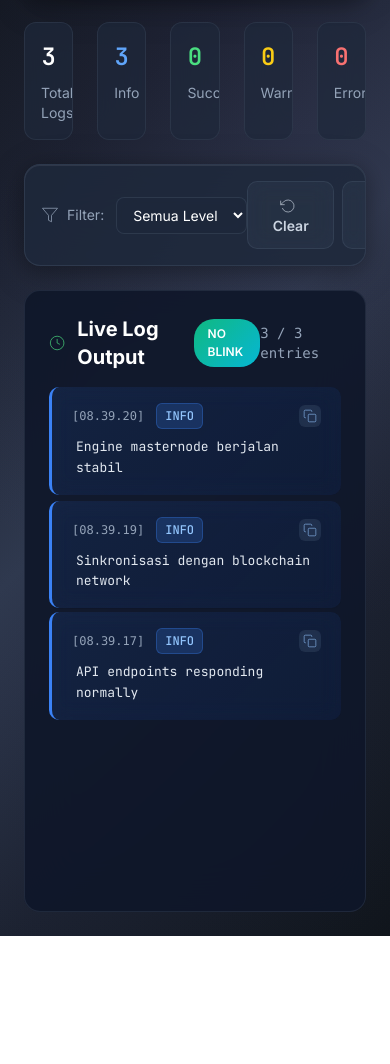
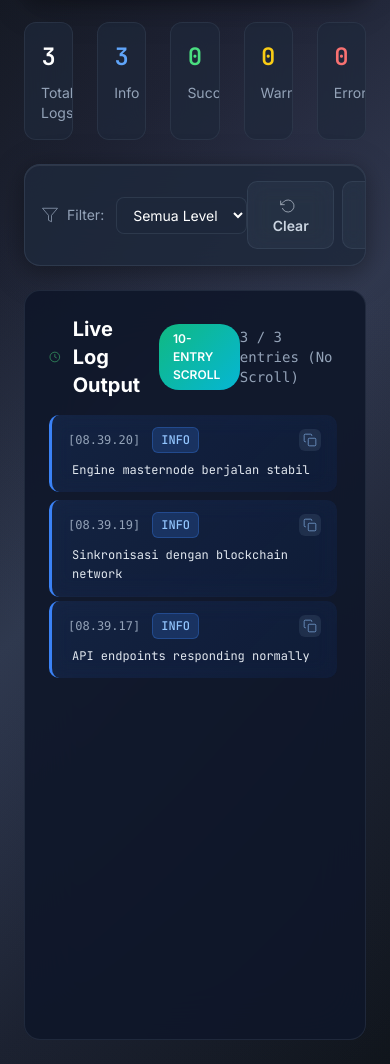
Before and after one commit to bossyee34-maker/log-output, a plain HTML site: page index.html in a window 390 px wide. Shown: the part 147-1211 px from the top of the page. Before the commit the page ends 1083 px from the top, so only its background shows below. Drawn offline with nearby package versions, Linux system fonts and the light colour scheme.

Commit message:
Update index.html

```diff
--- a/index.html
+++ b/index.html
@@ -3,7 +3,7 @@
 <head>
     <meta charset="UTF-8">
     <meta name="viewport" content="width=device-width, initial-scale=1.0">
-    <title>Log Engine Masternode - No Blink Edition</title>
+    <title>Log Engine Masternode - Scroll Fix Edition</title>
     <script src="https://cdn.tailwindcss.com"></script>
     <style>
         /* Clean Fonts */
@@ -23,7 +23,6 @@
         /* Static Background - NO ANIMATION */
         .clean-bg {
             background: linear-gradient(135deg, #0f1419 0%, #1a202c 25%, #2d3748 50%, #1a202c 75%, #0f1419 100%);
-            /* REMOVED: background-size and animation */
             min-height: 100vh;
             color: white;
             position: relative;
@@ -41,8 +40,6 @@
                 radial-gradient(circle at 75% 25%, rgba(139, 92, 246, 0.05) 0%, transparent 60%);
             pointer-events: none;
         }
-
-        /* REMOVED: @keyframes veryGentleShift animation */
 
         /* Static Gradient Text - NO ANIMATION */
         .clean-text {
@@ -70,8 +67,6 @@
                 0 8px 40px rgba(0, 0, 0, 0.15),
                 inset 0 1px 0 rgba(255, 255, 255, 0.08);
         }
-
-        /* REMOVED: ::before pseudo-element with border animation */
 
         .clean-card:hover {
             transform: translateY(-3px) scale(1.01);
@@ -152,8 +147,6 @@
             backdrop-filter: blur(10px);
         }
 
-        /* REMOVED: ::before pseudo-element with shimmer animation */
-
         .btn-danger {
             background: linear-gradient(135deg, #ef4444, #dc2626);
             color: white;
@@ -226,24 +219,37 @@
             position: relative;
         }
 
+        /* UPDATED: Log Container Height - Untuk menampung 10 entries sebelum scroll */
+        .log-display-container {
+            /* Kalkulasi: setiap log entry sekitar ~80px, jadi 10 entries = ~800px + padding */
+            height: 850px;
+            overflow-y: auto;
+            padding-right: 4px; /* Space for scrollbar */
+        }
+
+        /* Fallback untuk mobile - kurangi height */
+        @media (max-width: 768px) {
+            .log-display-container {
+                height: 600px;
+            }
+        }
+
         /* Static Log Entries - NO BLINKING ANIMATIONS */
         .clean-log-entry {
             padding: 16px 20px;
-            margin-bottom: 6px;
+            margin-bottom: 8px; /* Slightly increased spacing */
             border-radius: 10px;
             border-left: 3px solid;
             position: relative;
             backdrop-filter: blur(10px);
             transition: all 0.4s cubic-bezier(0.25, 0.46, 0.45, 0.94);
-            /* REMOVED: animation: smoothSlideIn */
             font-family: 'JetBrains Mono', monospace;
             font-size: 13px;
-            /* Start with full opacity - no fade in */
             opacity: 1;
             transform: translateX(0) scale(1);
+            /* Estimasi tinggi: padding (32px) + content (~40px) + margin (8px) = ~80px */
+            min-height: 70px;
         }
-
-        /* REMOVED: @keyframes smoothSlideIn */
 
         .clean-log-entry:hover {
             transform: translateX(6px) scale(1.005);
@@ -274,24 +280,27 @@
             color: #fca5a5;
         }
 
-        /* Static Scrollbar */
+        /* Enhanced Scrollbar for better UX */
         .clean-scrollbar::-webkit-scrollbar {
-            width: 8px;
+            width: 12px;
         }
 
         .clean-scrollbar::-webkit-scrollbar-track {
-            background: rgba(30, 41, 59, 0.3);
-            border-radius: 4px;
+            background: rgba(30, 41, 59, 0.4);
+            border-radius: 6px;
+            margin: 4px;
         }
 
         .clean-scrollbar::-webkit-scrollbar-thumb {
             background: linear-gradient(180deg, #6366f1, #8b5cf6);
-            border-radius: 4px;
+            border-radius: 6px;
             transition: background 0.3s ease;
+            border: 2px solid rgba(30, 41, 59, 0.4);
         }
 
         .clean-scrollbar::-webkit-scrollbar-thumb:hover {
-            background: linear-gradient(180deg, #8b5cf6, #6366f1);
+            background: linear-gradient(180deg, #8b5cf6, #a855f7);
+            border: 2px solid rgba(30, 41, 59, 0.2);
         }
 
         /* Static Select */
@@ -344,7 +353,6 @@
             background: #10b981;
             display: inline-block;
             margin-right: 8px;
-            /* REMOVED: ALL animations and keyframes */
         }
 
         .status-indicator.inactive {
@@ -356,7 +364,6 @@
             display: inline-block;
             color: #10b981;
             font-weight: 500;
-            /* REMOVED: ALL animations */
         }
 
         /* Responsive Design */
@@ -380,6 +387,12 @@
 
             .stat-number {
                 font-size: 1.5rem;
+            }
+
+            .clean-log-entry {
+                padding: 12px 16px;
+                font-size: 12px;
+                min-height: 60px;
             }
         }
 
@@ -430,7 +443,7 @@
                         Log Engine Masternode
                     </h1>
                     <span class="clean-badge badge-clean text-xs">
-                        NO BLINK
+                        SCROLL FIX
                     </span>
                 </div>
                 <div class="flex items-center space-x-3">
@@ -513,7 +526,7 @@
                 </div>
             </div>
 
-            <!-- Static Log Display Container - NO BLINKING -->
+            <!-- UPDATED: Log Display Container with Enhanced Height for 10 Entries -->
             <div class="log-container">
                 <div class="p-6">
                     <div class="flex items-center justify-between mb-4">
@@ -524,7 +537,7 @@
                             </svg>
                             <h3 class="text-xl font-bold text-white">Live Log Output</h3>
                             <div class="clean-badge" style="background: linear-gradient(135deg, #10b981, #06b6d4); color: white;">
-                                NO BLINK
+                                10-ENTRY SCROLL
                             </div>
                         </div>
                         <div id="logCounter" class="text-sm text-slate-400 font-mono">
@@ -532,10 +545,11 @@
                         </div>
                     </div>
 
-                    <div id="logContainer" class="clean-scrollbar space-y-1" style="height: 500px; overflow-y: auto;">
+                    <!-- UPDATED: Enhanced log container height -->
+                    <div id="logContainer" class="clean-scrollbar log-display-container space-y-1">
                         <div id="emptyState" class="text-slate-400 text-center py-12">
                             <div class="text-lg">Menunggu log engine masternode...</div>
-                            <div class="text-sm text-slate-500 mt-2">Engine sedang memproses data secara real-time</div>
+                            <div class="text-sm text-slate-500 mt-2">Auto-scroll akan aktif setelah 10 entries</div>
                         </div>
                     </div>
                 </div>
@@ -657,7 +671,7 @@
                 }
             }
 
-            // Add new log - NO ANIMATION
+            // Add new log with enhanced scroll control
             function addLog() {
                 try {
                     if (!isRunning) return;
@@ -673,6 +687,18 @@
                     }
 
                     updateUI();
+
+                    // Enhanced auto-scroll: only scroll to top when there are more than 10 visible entries
+                    var container = document.getElementById('logContainer');
+                    var filteredLogs = getFilteredLogs();
+
+                    if (container && filteredLogs.length > 10) {
+                        // Smooth scroll to top when new log is added
+                        container.scrollTo({
+                            top: 0,
+                            behavior: 'smooth'
+                        });
+                    }
                 } catch (error) {
                     console.error('Error adding log:', error);
                 }
@@ -681,7 +707,7 @@
             // Update UI - NO BLINKING ANIMATIONS
             function updateUI() {
                 try {
-                    updateStatsInstantly(); // Changed from animated to instant
+                    updateStatsInstantly();
                     updateLogDisplay();
                     updateLogCounter();
                 } catch (error) {
@@ -727,7 +753,7 @@
                 }
             }
 
-            // Update log display - NO SLIDE ANIMATION
+            // Update log display with enhanced scroll behavior
             function updateLogDisplay() {
                 try {
                     var container = document.getElementById('logContainer');
@@ -741,7 +767,7 @@
                         if (emptyState) {
                             if (logs.length === 0) {
                                 emptyState.innerHTML = isRunning ?
-                                    '<div class="text-lg">Menunggu log engine masternode...</div><div class="text-sm text-slate-500 mt-2">Engine sedang memproses data secara real-time</div>' :
+                                    '<div class="text-lg">Menunggu log engine masternode...</div><div class="text-sm text-slate-500 mt-2">Auto-scroll akan aktif setelah 10 entries</div>' :
                                     '<svg width="48" height="48" style="margin: 0 auto 16px; color: #64748b;" fill="none" stroke="currentColor" viewBox="0 0 24 24"><path stroke-linecap="round" stroke-linejoin="round" stroke-width="1.5" d="M5 12h14M5 12a2 2 0 01-2-2V6a2 2 0 012-2h14a2 2 0 012 2v4a2 2 0 01-2 2M5 12a2 2 0 00-2 2v4a2 2 0 002 2h14a2 2 0 002-2v-4a2 2 0 00-2-2"></path></svg><div class="text-lg">Engine masternode dihentikan</div><div class="text-sm text-slate-500 mt-2">Klik "Start Engine" untuk memulai monitoring log</div>';
                             } else {
                                 emptyState.innerHTML = '<svg width="48" height="48" style="margin: 0 auto 16px; color: #64748b;" fill="none" stroke="currentColor" viewBox="0 0 24 24"><polygon points="22,3 2,3 10,12.46 10,19 14,21 14,12.46"></polygon></svg><div class="text-lg">Tidak ada log yang sesuai dengan filter "' + currentFilter + '"</div>';
@@ -812,13 +838,14 @@
                 return styles[type] || styles.info;
             }
 
-            // Update log counter
+            // Update log counter with scroll status
             function updateLogCounter() {
                 try {
                     var filteredCount = getFilteredLogs().length;
                     var logCounter = document.getElementById('logCounter');
                     if (logCounter) {
-                        logCounter.textContent = filteredCount + ' / ' + logs.length + ' entries';
+                        var scrollStatus = filteredCount > 10 ? ' (Scrollable)' : ' (No Scroll)';
+                        logCounter.textContent = filteredCount + ' / ' + logs.length + ' entries' + scrollStatus;
                     }
                 } catch (error) {
                     console.error('Error updating log counter:', error);
@@ -840,7 +867,7 @@
                         statusBadge.innerHTML = '<span class="status-indicator"></span> Engine Running';
                         statusBadge.className = 'clean-badge badge-success';
                         startLogGeneration();
-                        showCleanToast('Engine Masternode Dimulai', 'Log engine dimulai dan monitoring aktif');
+                        showCleanToast('Engine Masternode Dimulai', 'Log engine dimulai dengan auto-scroll 10-entry');
                     } else {
                         toggleBtn.innerHTML = '<svg width="16" height="16" fill="none" stroke="currentColor" viewBox="0 0 24 24" style="display: inline; margin-right: 6px;"><polygon points="5 3 19 12 5 21 5 3"></polygon></svg>Start Engine';
                         toggleBtn.className = 'clean-btn btn-success';
@@ -983,7 +1010,7 @@
                         var url = URL.createObjectURL(blob);
                         var a = document.createElement('a');
                         a.href = url;
-                        a.download = 'masternode_logs_no_blink_' + new Date().toISOString().split('T')[0] + '.txt';
+                        a.download = 'masternode_logs_scroll_fix_' + new Date().toISOString().split('T')[0] + '.txt';
                         document.body.appendChild(a);
                         a.click();
                         document.body.removeChild(a);
@@ -994,7 +1021,7 @@
                         var dataStr = "data:text/plain;charset=utf-8," + encodeURIComponent(logText);
                         var downloadAnchorNode = document.createElement('a');
                         downloadAnchorNode.setAttribute("href", dataStr);
-                        downloadAnchorNode.setAttribute("download", 'masternode_logs_no_blink_' + new Date().toISOString().split('T')[0] + '.txt');
+                        downloadAnchorNode.setAttribute("download", 'masternode_logs_scroll_fix_' + new Date().toISOString().split('T')[0] + '.txt');
                         document.body.appendChild(downloadAnchorNode);
                         downloadAnchorNode.click();
                         document.body.removeChild(downloadAnchorNode);
@@ -1054,7 +1081,7 @@
                 }
             }
 
-            // Initialize static app - NO BLINKING
+            // Initialize enhanced app
             function init() {
                 try {
                     var toggleButton = document.getElementById('toggleButton');
@@ -1080,22 +1107,22 @@
                         filterSelect.addEventListener('change', handleFilterChange);
                     }
 
-                    // Start static experience
+                    // Start enhanced experience
                     startLogGeneration();
                     updateUI();
 
                     // Welcome message
                     setTimeout(function() {
-                        showCleanToast('No Blink Engine Started', 'Log Engine Masternode tanpa kedipan siap digunakan!');
+                        showCleanToast('Scroll Fix Engine Started', 'Auto-scroll akan aktif setelah 10 log entries!');
                     }, 1500);
 
-                    console.log('No Blink Log Engine Masternode initialized successfully');
+                    console.log('Scroll Fix Log Engine Masternode initialized successfully');
                 } catch (error) {
-                    console.error('Error initializing no blink app:', error);
+                    console.error('Error initializing scroll fix app:', error);
                 }
             }
 
-            // Start static app when DOM is loaded
+            // Start enhanced app when DOM is loaded
             if (document.readyState === 'loading') {
                 document.addEventListener('DOMContentLoaded', init);
             } else {
```
